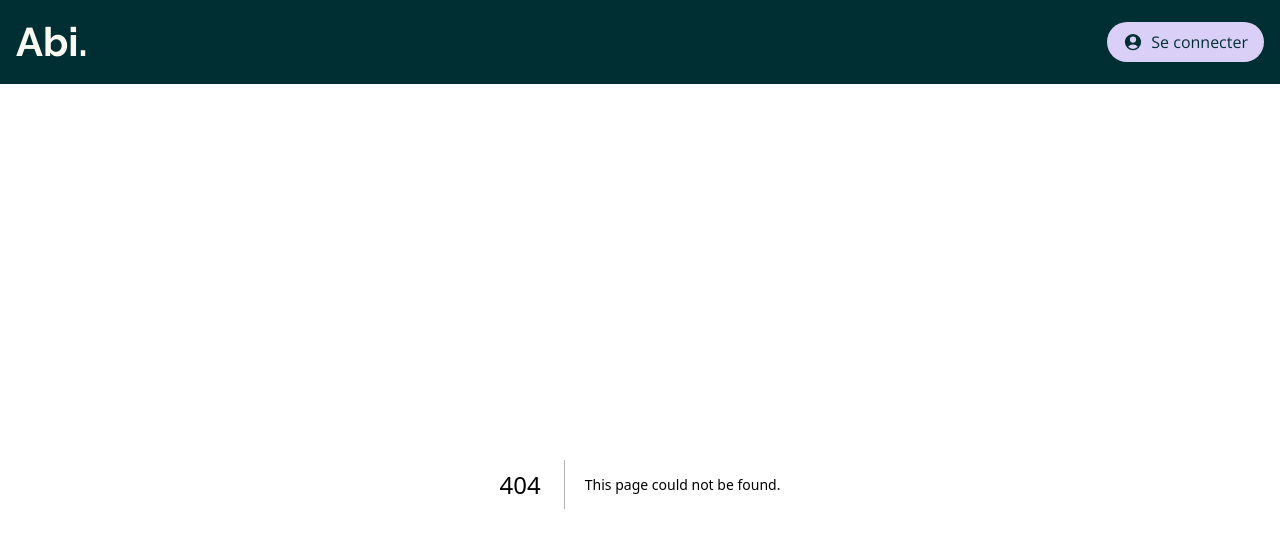
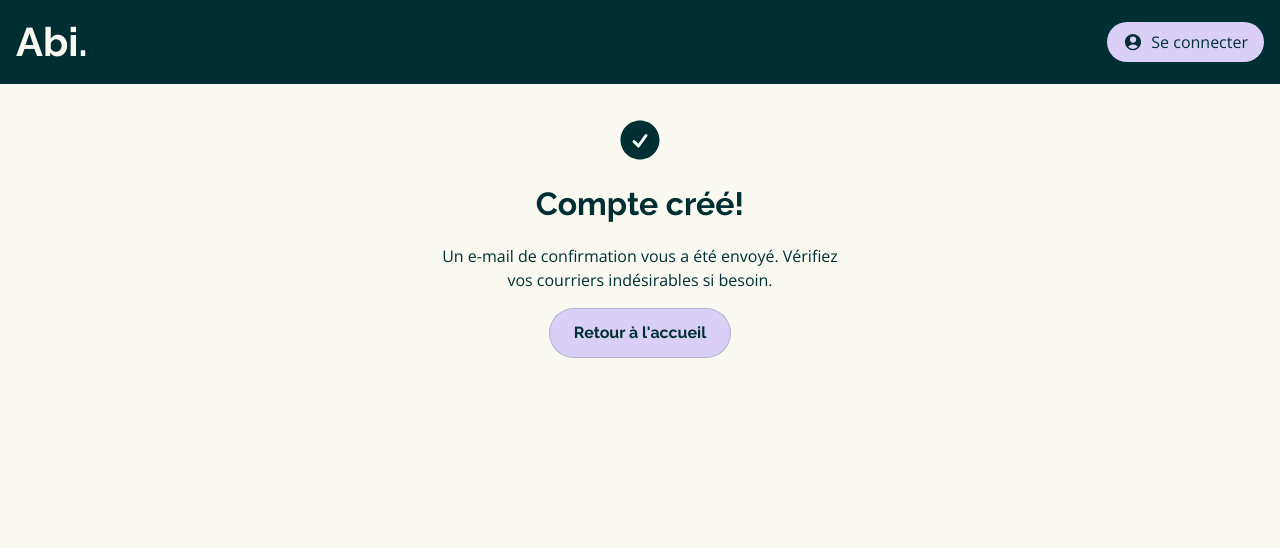
Before and after one commit to Candichou/Abi, a Next.js app in the folder my-app/: page /auth/verify in a window 1280 px wide. Before the commit this address had no page. Shown: the top 548 px of the page. Built offline with nearby package versions, Linux system fonts and the light colour scheme.

Commit message:
feat:page verify active

```diff
--- /dev/null
+++ b/my-app/app/auth/verify/page.tsx
@@ -0,0 +1,23 @@
+import { CheckCircleIcon } from "@heroicons/react/24/solid";
+import Link from "next/link";
+
+export default function VerifyPage() {
+  return (
+    <main className="flex flex-col gap-6 w-full max-w-md mx-auto px-4 py-8">
+      <div className="flex flex-col items-center gap-4 text-center">
+        <CheckCircleIcon className="w-12 h-12 mx-auto" aria-hidden="true" />
+        <h1 className="font-heading font-bold text-h2">Compte créé!</h1>
+        <p>
+          Un e-mail de confirmation vous a été envoyé. Vérifiez vos courriers
+          indésirables si besoin.
+        </p>
+        <Link
+          href="/"
+          className="bg-lavender text-forest font-heading font-bold rounded-full px-6 py-3 border border-forest/20 hover:opacity-90"
+        >
+          Retour à l'accueil
+        </Link>
+      </div>
+    </main>
+  );
+}
```
